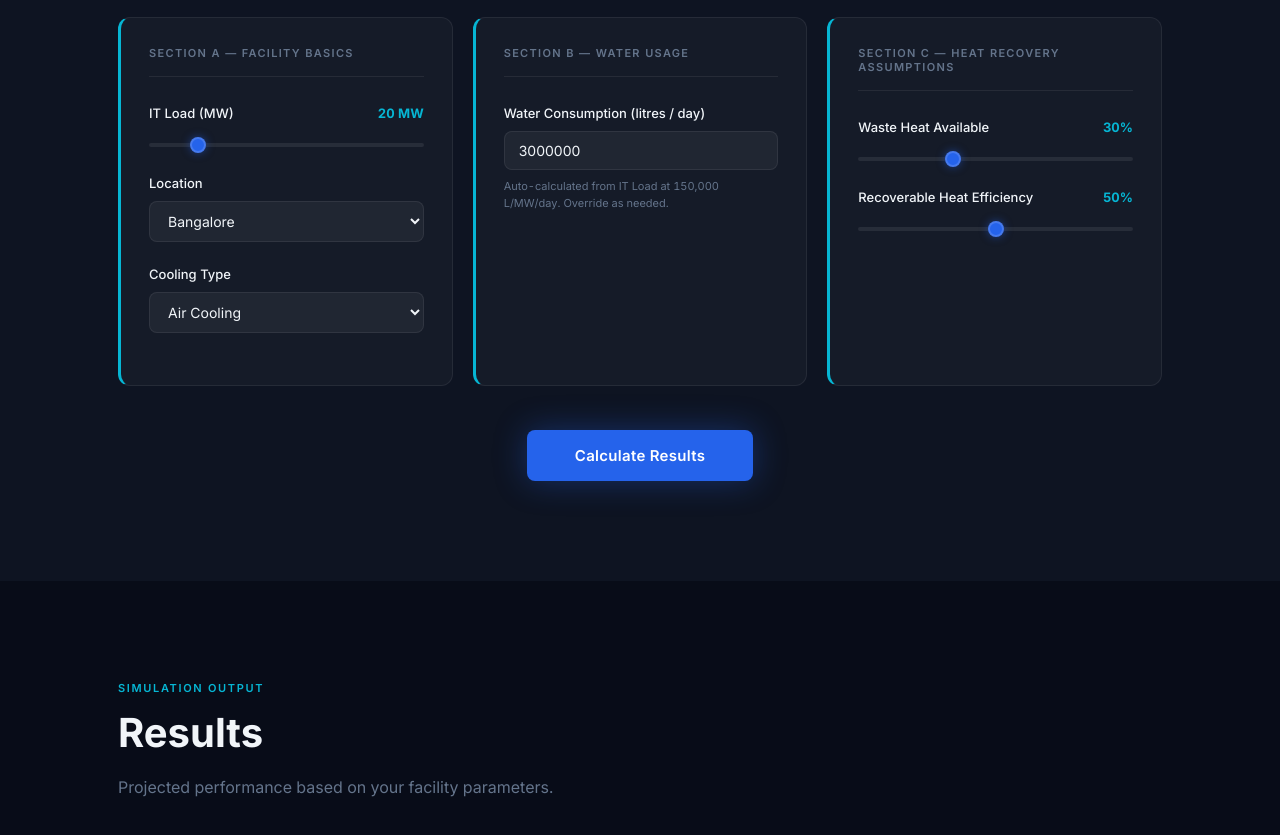
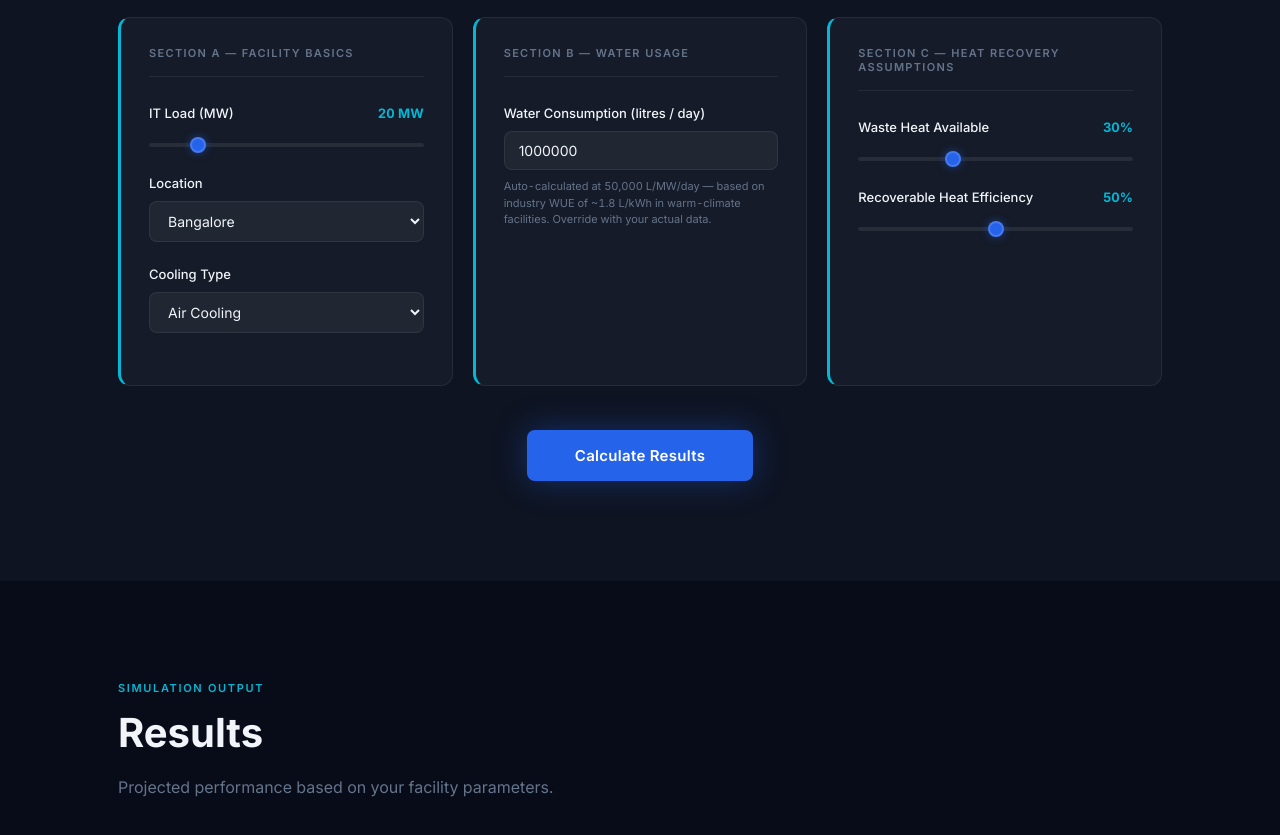
Before and after one commit to DhivyaBalakumar/AquaTensor, a plain HTML site: page index.html in a window 1280 px wide. Shown: the part 1080-1915 px from the top of the page. Drawn offline with Linux system fonts and the light colour scheme.

Commit message:
Fix water consumption baseline to 50,000 L/MW/day (WUE-sourced); update README with full source citations

```diff
--- a/index.html
+++ b/index.html
@@ -571,7 +571,7 @@
         <div class="field">
           <label>Water Consumption (litres / day)</label>
           <input type="number" id="water-consumption" min="0" step="1000" />
-          <div class="field-note">Auto-calculated from IT Load at 150,000 L/MW/day. Override as needed.</div>
+          <div class="field-note">Auto-calculated at 50,000 L/MW/day — based on industry WUE of ~1.8 L/kWh in warm-climate facilities. Override with your actual data.</div>
         </div>
       </div>
 
@@ -866,7 +866,7 @@
   itloadSlider.addEventListener('input', function () {
     document.getElementById('itload-val').textContent = this.value + ' MW';
     if (!userEditedWater) {
-      waterInput.value = parseFloat(this.value) * 150000;
+      waterInput.value = parseFloat(this.value) * 50000;
     }
     if (lastResults) runCalculation();
   });
@@ -892,14 +892,14 @@
   });
 
   // ── INIT
-  waterInput.value = 20 * 150000;
+  waterInput.value = 20 * 50000;
 
   // ── CORE CALCULATION
   function runCalculation() {
     const inputMW            = parseFloat(itloadSlider.value);
     const wasteHeatPercent   = parseFloat(wasteHeatSlider.value);
     const recoveryEfficiency = parseFloat(recovEffSlider.value);
-    const rawWater           = parseFloat(waterInput.value) || (inputMW * 150000);
+    const rawWater           = parseFloat(waterInput.value) || (inputMW * 50000);
 
     const IT_Load       = inputMW;
     const totalHeat     = IT_Load * 0.8;
@@ -1001,7 +1001,7 @@
     const usableHeat    = totalHeat * (wasteHeatPercent / 100);
     const recoveredHeat = usableHeat * (recoveryEfficiency / 100);
     const waterProduced = recoveredHeat * 15000;
-    const waterConsumed = pilotMW * 150000;
+    const waterConsumed = pilotMW * 50000;
     const offsetPct     = (waterProduced / waterConsumed) * 100;
     const impact90      = waterProduced * 90;
 
```
Also changed, not shown: 1 other file.
